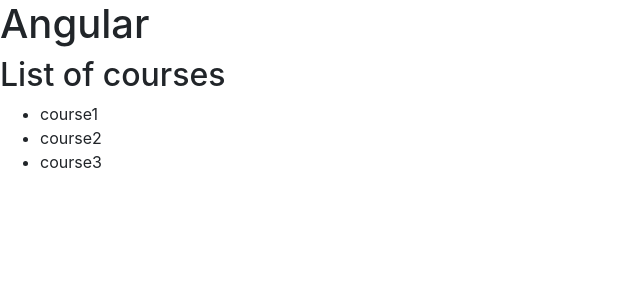
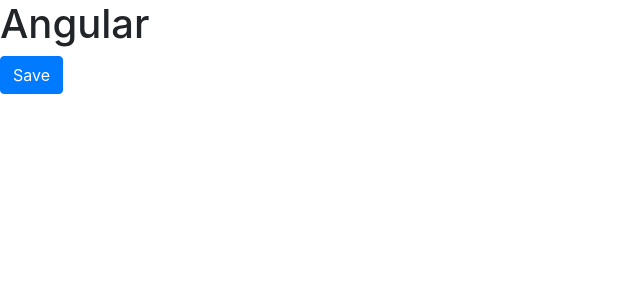
Before and after one commit to MAGNUM81/Angular-Tutorial, an Angular app in the folder hello-world/: page / in a window 1280 px wide. Shown: the top 300 px of the page, without its empty margins (0-640 px from the left). Built offline with nearby package versions, Linux system fonts and the light colour scheme.

Commit message:
Class binding

```diff
--- a/hello-world/src/app/courses.component.ts
+++ b/hello-world/src/app/courses.component.ts
@@ -1,15 +1,10 @@
-import {Component} from '@angular/core';
+import {Component, OnInit} from '@angular/core';
 import {CoursesService} from "./courses.service";
 
 @Component({
     selector: 'courses',
     template: `
-        <h2>{{ title }}</h2>
-        <ul>
-            <li *ngFor="let course of courses">
-                {{course}}
-            </li>
-        </ul>
+        <button class="btn btn-primary" [class.active]="isActive">Save</button>
     `
 })
 //basic CSS knowledge about selector
@@ -18,10 +13,5 @@
 //#courses -> <div id=courses/>
 export class CoursesComponent
 {
-    title = "List of courses";
-    courses;
-    constructor(service: CoursesService)
-    {
-        this.courses = service.getCourses();
-    }
+    isActive = false
 }
```
